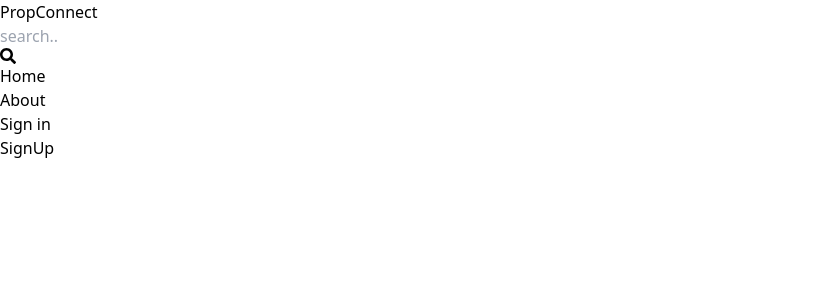
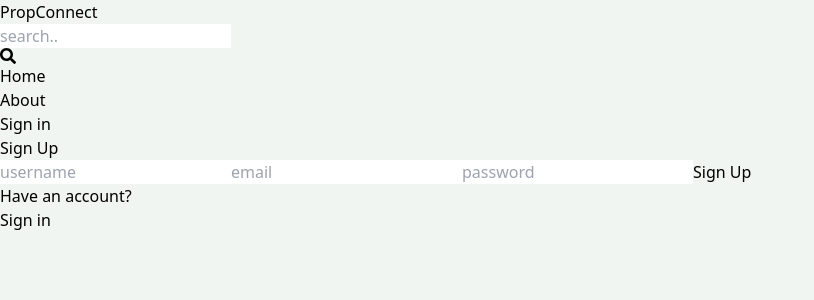
Before and after one commit to himavarshini28/Real-Estate, a React (Vite) app in the folder client/: page /sign-up in a window 1280 px wide. Shown: the top 300 px of the page, without its empty margins (0-814 px from the left). Built offline with nearby package versions, Linux system fonts and the light colour scheme.

Commit message:
complete SIgnUp UI

```diff
--- a/client/src/App.jsx
+++ b/client/src/App.jsx
@@ -1,6 +1,6 @@
 import React from 'react'
 import {BrowserRouter,Routes,Route} from 'react-router-dom'
-import SignUp from './pages/SignUp'
+import SignUp from './pages/SignUp.jsx'
 import SignIn from './pages/SignIn'
 import Profile from './pages/Profile'
 import About from './pages/About'
--- a/client/src/index.css
+++ b/client/src/index.css
@@ -1,3 +1,7 @@
 @tailwind base;
 @tailwind components;
 @tailwind utilities;
+
+body{
+    background-color: rgb(241, 245, 241);
+}
--- a/client/src/pages/SignUp.jsx
+++ b/client/src/pages/SignUp.jsx
@@ -1,10 +1,25 @@
 import React from 'react'
+import {Link} from "react-router-dom";
 
 function SignUp() {
   return (
-    <div>
-      SignUp
-    </div>
+
+      <div className='p-3 max-w-lg mx-auto'>
+        <h1 className='text-3xl text-center font-semibold my-7'>Sign Up</h1>
+        <form className='flex flex-col gap-4'>
+          <input type="text" placeholder="username" className="border p-3 rounded-lg" id="username"/>
+          <input type="email" placeholder="email" className="border p-3 rounded-lg" id="email"/>
+          <input type="password" placeholder="password" className="border p-3 rounded-lg" id="password"/>
+          <button className="bg-slate-700 text-white p-3 rounded-lg uppercase hover:opacity-95 disabled:opacity-80">Sign Up</button>
+        </form>
+        <div className="flex gap-2 mt-5">
+          <p>Have an account?</p>
+          <Link to={"/Sign-in"}>
+          <span className="text-blue-700">Sign in</span>
+          </Link>
+        </div>
+      </div>
+
   )
 }
 
```
